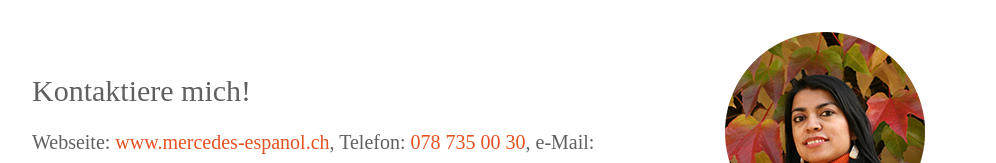
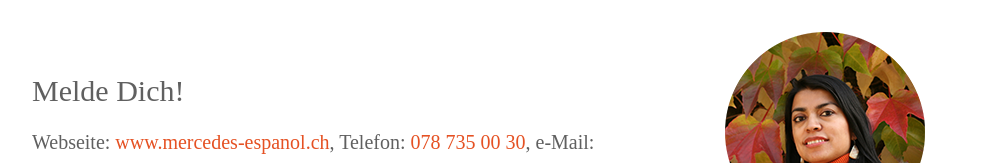
Before and after one commit to macolo/spanischschulezurich.ch, a plain HTML site: page index.html in a window 1280 px wide. Shown: the part 1572-1735 px from the top of the page, without its empty margins (138-1134 px from the left). Drawn offline with nearby package versions, Linux system fonts and the light colour scheme; a web font is replaced by a local one.

Commit message:
minor text change

```diff
--- a/index.html
+++ b/index.html
@@ -184,7 +184,7 @@
                 </div>
                 <div class="col-md-8 col-md-pull-4">
                     <div class="title">
-                        Kontaktiere mich!
+                        Melde Dich!
                     </div>
                     <div class="text">
                         <p>
```
